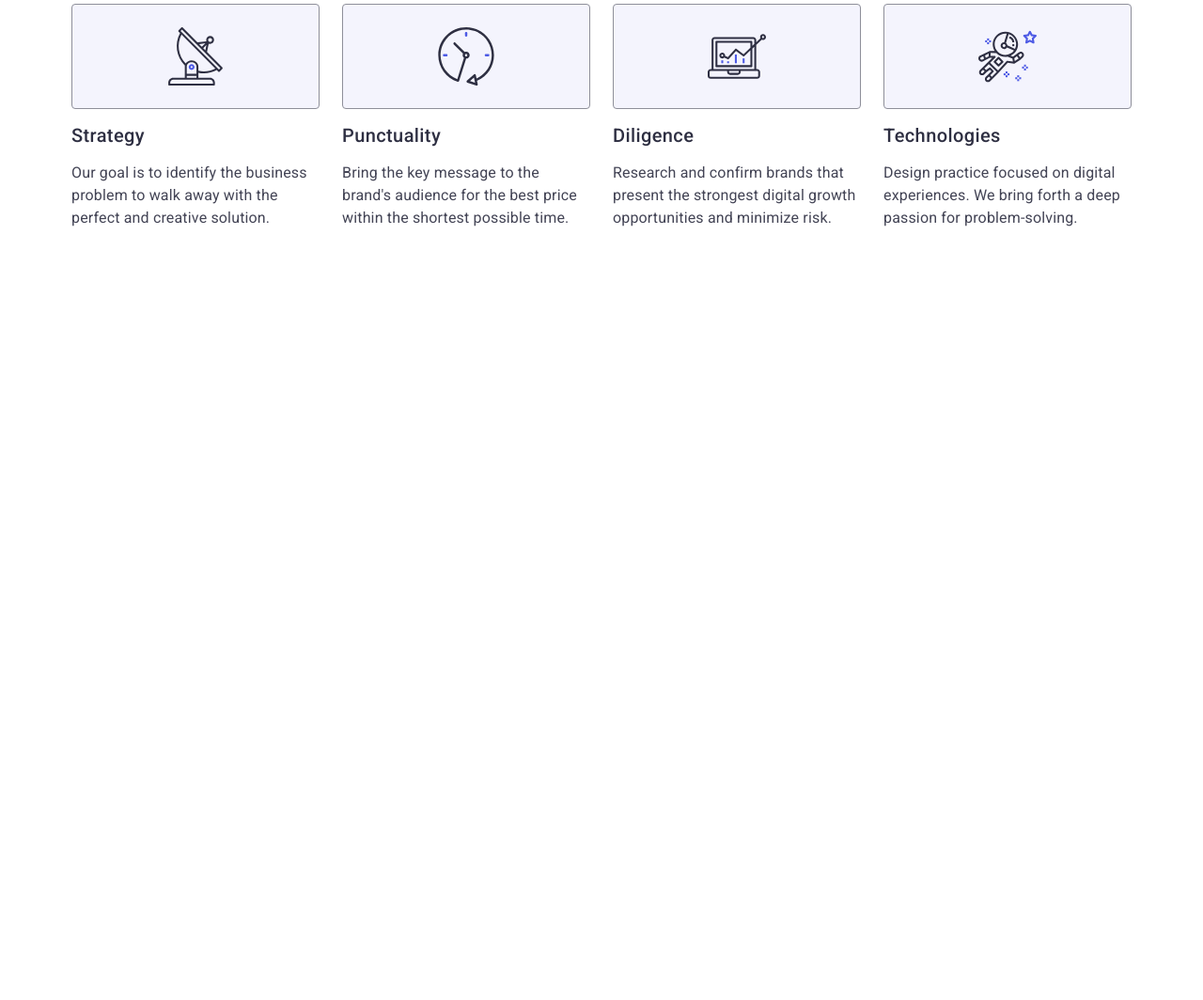
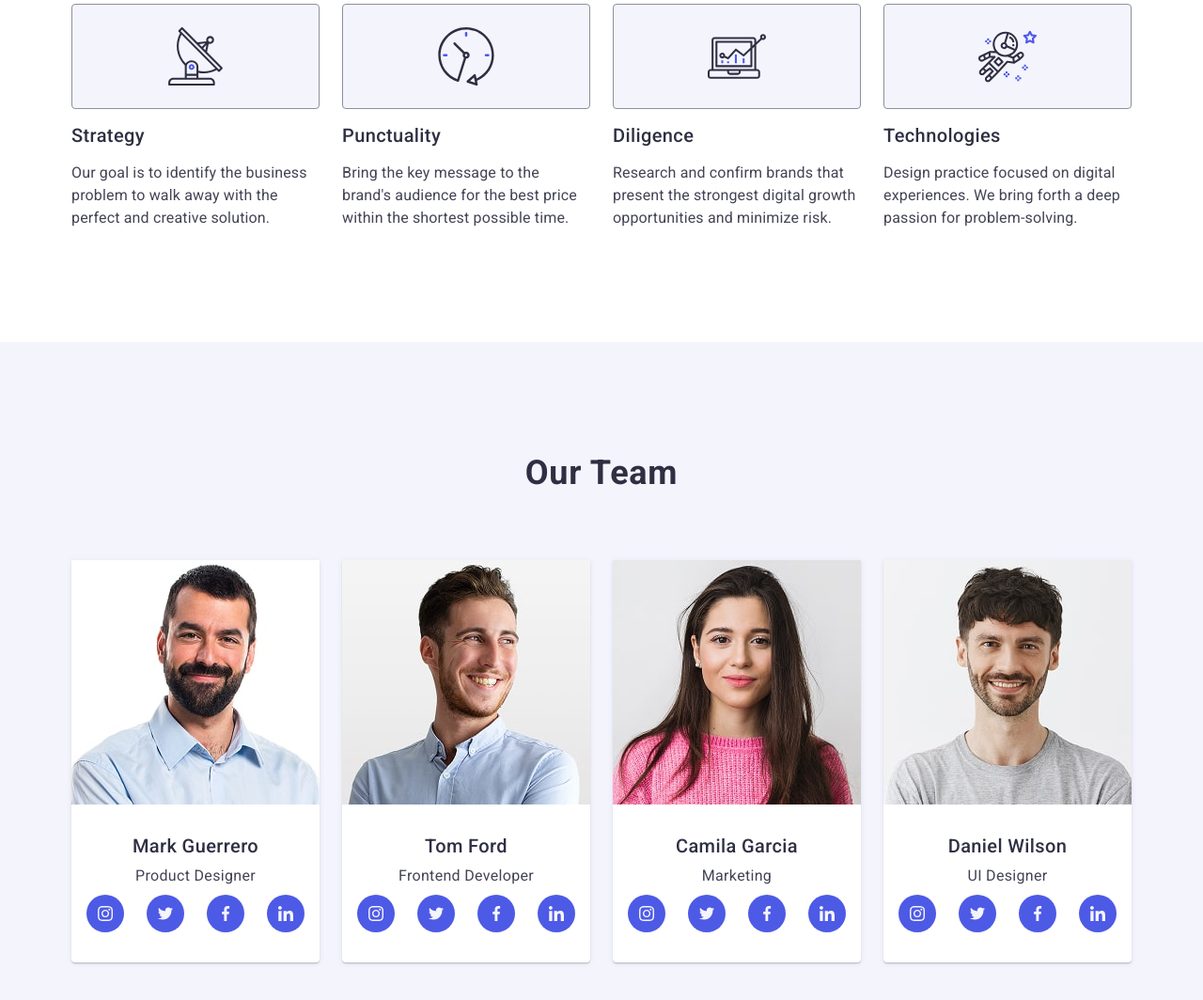
Before and after one commit to Pavlo-Hapeniuk/goit-markup-hw-06, a plain HTML site: page index.html in a window 1280 px wide. Shown: the part 789-1853 px from the top of the page at 94% size. Before the commit the page ends 1153 px from the top, so only its background shows below. Drawn offline with nearby package versions, Linux system fonts and the light colour scheme.

Commit message:
add 3rd section and images 1x 2x

```diff
--- a/css/styles.css
+++ b/css/styles.css
@@ -626,3 +626,109 @@ button {
     letter-spacing: 0.01em;
   }
 }
+
+/* ------THIRD-SECTION------ */
+
+.third-section {
+  background-color: #f4f4fd;
+  text-transform: capitalize;
+
+  padding: 96px 0;
+}
+
+.third-section-title {
+  font-size: 36px;
+  line-height: 1.11;
+  letter-spacing: 0.02em;
+  text-align: center;
+  color: #2e2f42;
+
+  margin-bottom: 72px;
+}
+
+.third-section-list {
+  display: flex;
+  flex-wrap: wrap;
+  justify-content: center;
+  gap: 72px;
+}
+
+.third-section-item {
+  display: flex;
+  flex-direction: column;
+
+  background: #fff;
+  box-shadow: 0 2px 1px 0 rgba(46, 47, 66, 0.08),
+    0 1px 1px 0 rgba(46, 47, 66, 0.16), 0 1px 6px 0 rgba(46, 47, 66, 0.08);
+  border-radius: 0 0 4px 4px;
+}
+
+.employee-container {
+  padding: 32px 0;
+}
+
+.third-section-subtitle {
+  font-weight: 500;
+  font-size: 20px;
+  line-height: 1.2;
+  letter-spacing: 0.02em;
+  text-align: center;
+  color: #2e2f42;
+
+  margin-bottom: 8px;
+}
+
+.third-section-subtitle-text {
+  font-size: 16px;
+  line-height: 1.5;
+  letter-spacing: 0.02em;
+  text-align: center;
+  color: #434455;
+}
+
+.third-section-list-soc {
+  display: flex;
+  align-items: center;
+  justify-content: center;
+  flex-direction: row;
+  gap: 24px;
+  margin: 8px 16px 0px;
+
+  width: 232px;
+  height: 40px;
+}
+
+.item-soc-link {
+  width: 100%;
+  height: 100%;
+  display: flex;
+  align-items: center;
+  justify-content: center;
+  fill: #f4f4fd;
+  background-color: #4d5ae5;
+  transition: background-color 250ms cubic-bezier(0.4, 0, 0.2, 1);
+  border-radius: 50%;
+  width: 40px;
+  height: 40px;
+}
+
+.item-soc-link:hover,
+.item-soc-link:focus {
+  background-color: #404bbf;
+}
+
+@media screen and (min-width: 768px) {
+  .third-section {
+    padding: 96px 0;
+  }
+
+  .third-section-list {
+    gap: 24px;
+  }
+}
+
+@media screen and (min-width: 1158px) {
+  .third-section {
+    padding: 120px 0;
+  }
+}
--- a/index.html
+++ b/index.html
@@ -211,12 +211,12 @@
           </ul>
         </div>
       </section>
-      <section class="third-section hidden">
+      <section class="third-section">
         <div class="container">
           <h2 class="third-section-title">Our Team</h2>
           <ul class="third-section-list">
             <li class="third-section-item">
-              <img src="./images/team-1.jpg" alt="confident-man" width="264" />
+              <img srcset="./images/team/team-1.jpg 1x, ./images/team/team-1@2x.jpg 2x" src="./images/team/team-1.jpg" alt="confident-man" width="264" />
               <div class="employee-container">
                 <h3 class="third-section-subtitle">Mark Guerrero</h3>
                 <p class="third-section-subtitle-text">Product Designer</p>
@@ -253,8 +253,8 @@
               </div>
             </li>
             <li class="third-section-item">
-              <img
-                src="./images/team-2.jpg"
+              <img srcset="./images/team/team-2.jpg 1x, ./images/team/team-2@2x.jpg 2x"
+                src="./images/team/team-2.jpg"
                 alt="smiling-professional"
                 width="264"
               />
@@ -294,8 +294,8 @@
               </div>
             </li>
             <li class="third-section-item">
-              <img
-                src="./images/team-3.jpg"
+              <img srcset="./images/team/team-3.jpg 1x, ./images/team/team-3@2x.jpg 2x"
+                src="./images/team/team-3.jpg"
                 alt="beautiful-marketolog"
                 width="264"
               />
@@ -335,8 +335,8 @@
               </div>
             </li>
             <li class="third-section-item">
-              <img
-                src="./images/team-4.jpg"
+              <img srcset="./images/team/team-4.jpg 1x, ./images/team/team-4@2x.jpg 2x"
+                src="./images/team/team-4.jpg"
                 alt="casual-smile-man"
                 width="264"
               />
```
Also changed, not shown: css/styles-old.css (+6 -5 lines), images/team/team-1.jpg (renamed from images/team/team-4-min.jpg), images/team/team-1@2x.jpg (renamed from images/team/team-4@2x-min.jpg), images/team/team-2.jpg (renamed from images/team/team-3-min.jpg), images/team/team-2@2x.jpg (renamed from images/team/team-3@2x-min.jpg), images/team/team-3.jpg (renamed from images/team/team-2-min.jpg), images/team/team-3@2x.jpg (renamed from images/team/team-2@2x-min.jpg), images/team/team-4.jpg (renamed from images/team/team-1-min.jpg), images/team/team-4@2x.jpg (renamed from images/team/team-1@2x-min.jpg).
